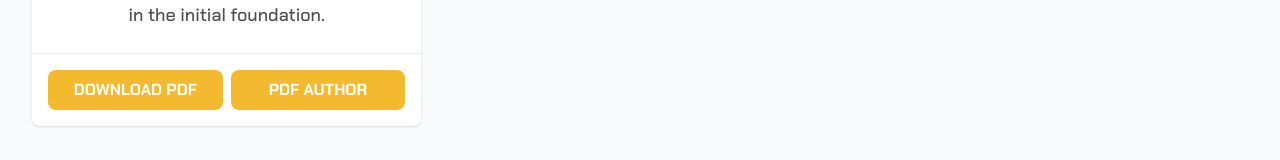
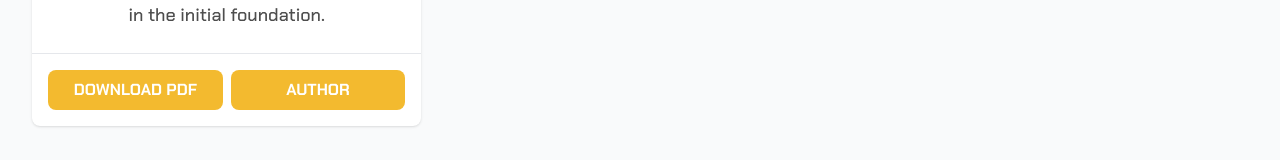
Before and after one commit to codewithroby/kovacs-trading, a Next.js app: page /pdf-files in a window 1280 px wide. Shown: the part 589-749 px from the top of the page. Built offline with nearby package versions, Linux system fonts and the light colour scheme.

Commit message:
Fixed next/link

```diff
--- a/pages/pdf-files/pdfFileComponentCard.jsx
+++ b/pages/pdf-files/pdfFileComponentCard.jsx
@@ -1,5 +1,3 @@
-import Link from "next/link";
-
 export default function PdfFileCardComponent({
   link = null,
   title,
@@ -24,22 +22,23 @@ export default function PdfFileCardComponent({
         </div>
         {link ? (
           <div className="p-4 w-full flex flex-col sm:flex-row gap-2">
-            <Link
-              locale={false}
+            <a
               href={link}
               target="_blank"
+              alt={`download ${title}`}
               rel="noopener noreferrer"
               className="creatorLinks px-4 uppercase font-semibold flex-1"
             >
               Download PDF
-            </Link>
-            <Link
+            </a>
+            <a
               href={creator}
+              alt="creator profile"
               target="_blank"
               className="creatorLinks px-4 uppercase font-semibold flex-1"
             >
-              PDF Author
-            </Link>
+              Author
+            </a>
           </div>
         ) : (
           ""
```
